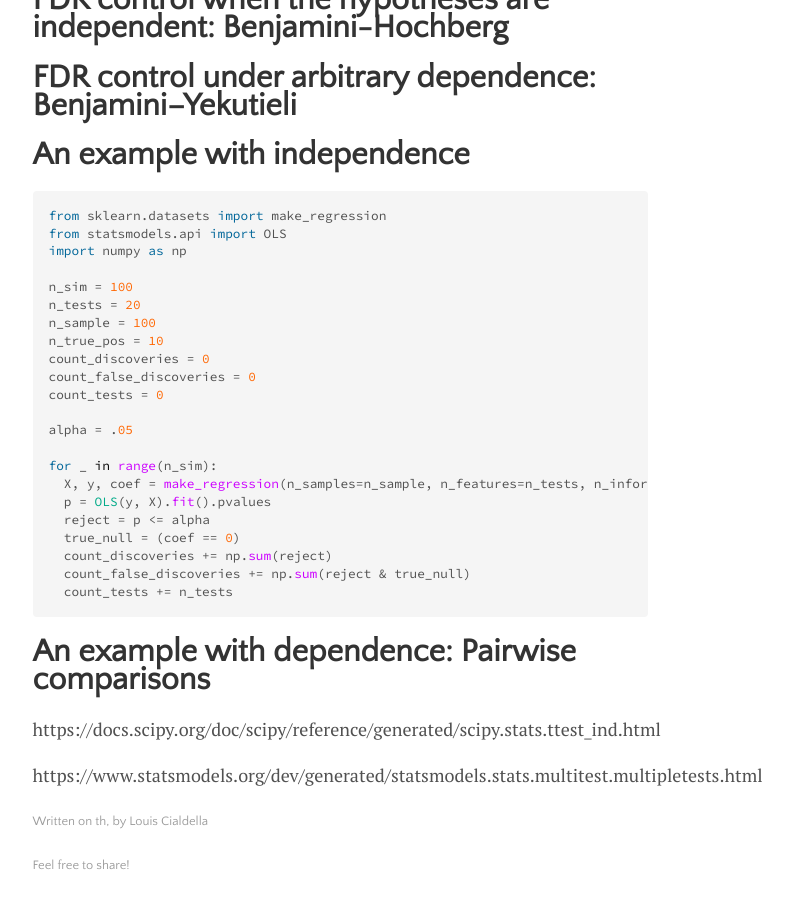
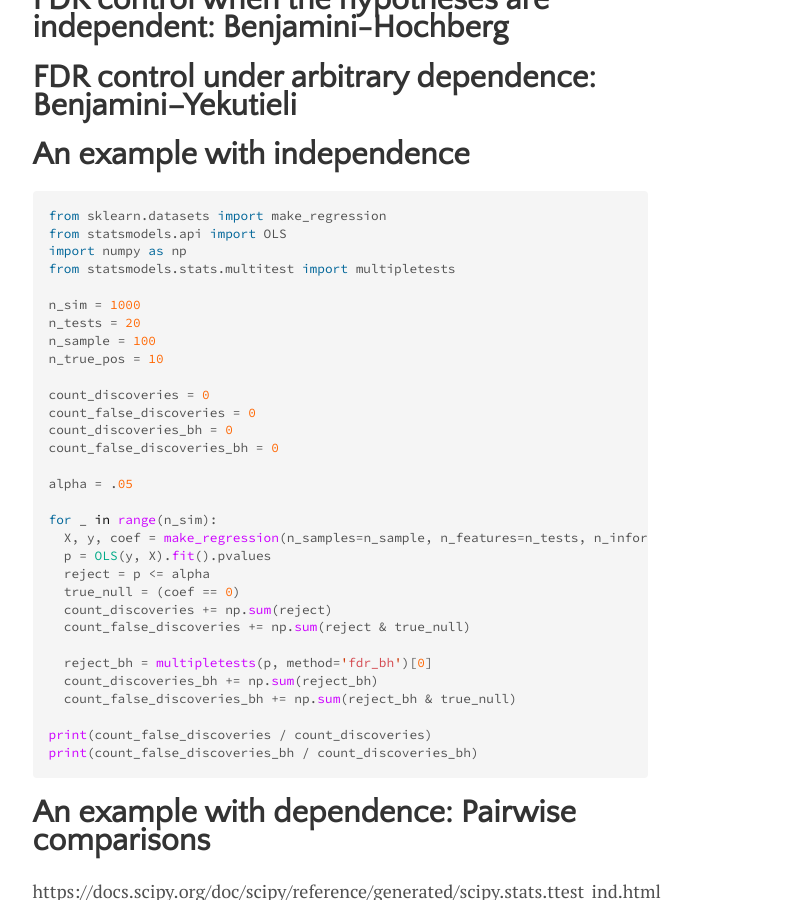
Before and after one commit to lmc2179/lmc2179.github.io, a Jekyll site: the page built from drafts/fdr.md, in a window 1280 px wide and 900 px high, scrolled down 1130 px. Shown: the whole window, without its empty margins (300-1092 px from the left). Built offline with Jekyll 4.4.1, drawn with Linux system fonts in a browser that asks for light colours.

Commit message:
Update fdr.md

````diff
--- a/drafts/fdr.md
+++ b/drafts/fdr.md
@@ -27,14 +27,17 @@ That matrix that shows up everywhere
 from sklearn.datasets import make_regression
 from statsmodels.api import OLS
 import numpy as np
+from statsmodels.stats.multitest import multipletests
 
-n_sim = 100
+n_sim = 1000
 n_tests = 20
 n_sample = 100
 n_true_pos = 10
+
 count_discoveries = 0
 count_false_discoveries = 0
-count_tests = 0
+count_discoveries_bh = 0
+count_false_discoveries_bh = 0
 
 alpha = .05
 
@@ -45,7 +48,13 @@ for _ in range(n_sim):
   true_null = (coef == 0)
   count_discoveries += np.sum(reject)
   count_false_discoveries += np.sum(reject & true_null)
-  count_tests += n_tests
+
+  reject_bh = multipletests(p, method='fdr_bh')[0]
+  count_discoveries_bh += np.sum(reject_bh)
+  count_false_discoveries_bh += np.sum(reject_bh & true_null)
+
+print(count_false_discoveries / count_discoveries)
+print(count_false_discoveries_bh / count_discoveries_bh)
 ```
 
 # An example with dependence: Pairwise comparisons
````
